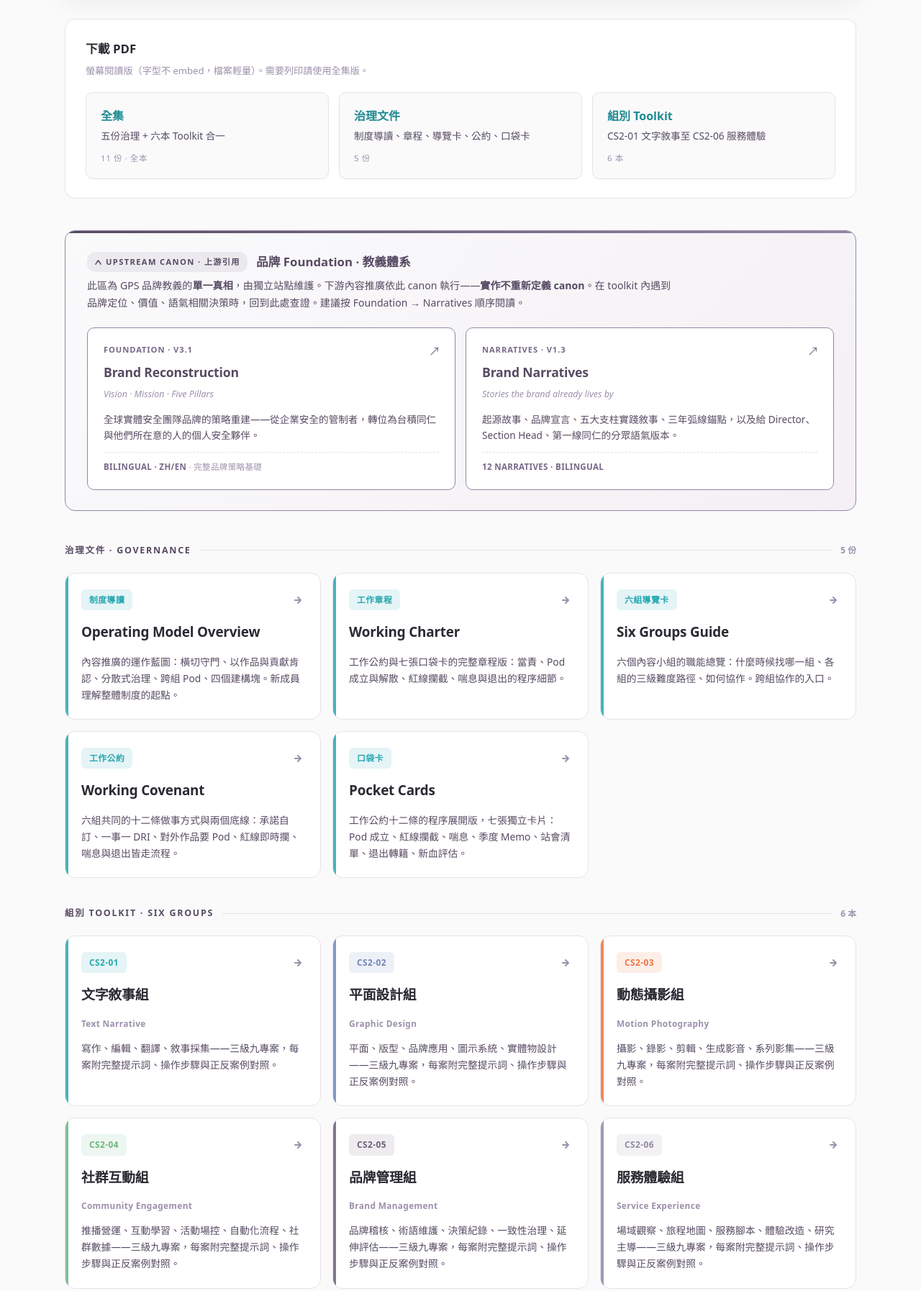
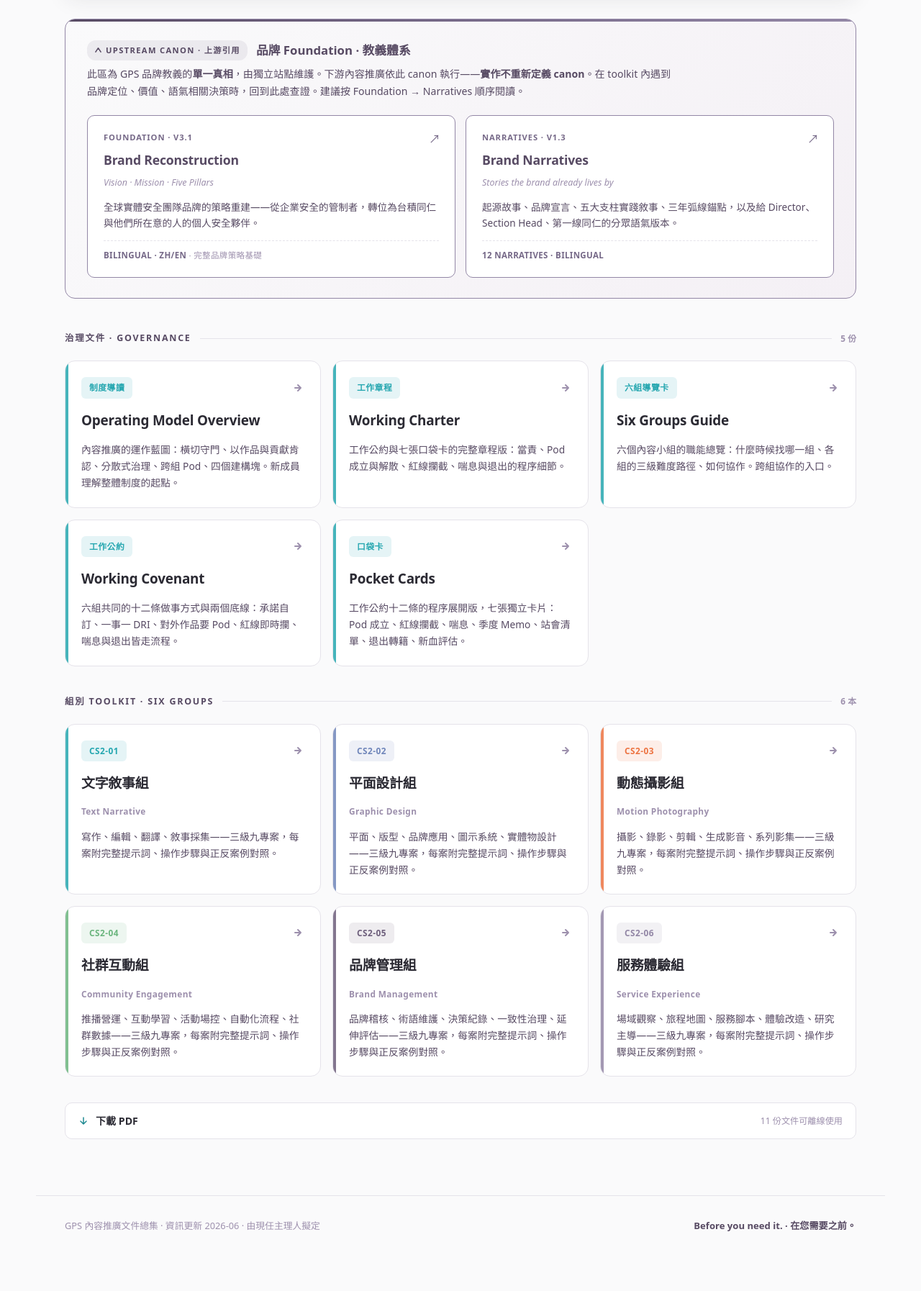
Before and after one commit to Rockie-9/gps-content-promotion, an Astro site: page / in a window 1280 px wide. Shown: the part 380-2174 px from the top of the page at 72% size. After the commit the page ends 2145 px from the top, so only its background shows below. Built offline with nearby package versions, Linux system fonts and the light colour scheme; Astro itself is replaced by a stand-in of ours.

Commit message:
Add files via upload

```diff
--- a/src/pages/index.astro
+++ b/src/pages/index.astro
@@ -44,28 +44,6 @@ const tkCards = toolkits.map(t => ({
   <main id="main">
     <section class="search-section">
       <div id="search" class="search-mount"></div>
-    </section>
-
-    <section class="pdf-section">
-      <h2 class="section-title">下載 PDF</h2>
-      <p class="section-hint">螢幕閱讀版（字型不 embed，檔案輕量）。需要列印請使用全集版。</p>
-      <div class="pdf-grid">
-        <a href={`${baseUrl}pdf/full-set.pdf`} class="pdf-tile" download>
-          <div class="pdf-tile-label">全集</div>
-          <div class="pdf-tile-desc">五份治理 + 六本 Toolkit 合一</div>
-          <div class="pdf-tile-meta">11 份 · 全本</div>
-        </a>
-        <a href={`${baseUrl}pdf/governance.pdf`} class="pdf-tile" download>
-          <div class="pdf-tile-label">治理文件</div>
-          <div class="pdf-tile-desc">制度導讀、章程、導覽卡、公約、口袋卡</div>
-          <div class="pdf-tile-meta">5 份</div>
-        </a>
-        <a href={`${baseUrl}pdf/toolkits.pdf`} class="pdf-tile" download>
-          <div class="pdf-tile-label">組別 Toolkit</div>
-          <div class="pdf-tile-desc">CS2-01 文字敘事至 CS2-06 服務體驗</div>
-          <div class="pdf-tile-meta">6 本</div>
-        </a>
-      </div>
     </section>
 
     <section class="upstream-section">
@@ -141,6 +119,30 @@ const tkCards = toolkits.map(t => ({
         ))}
       </div>
     </section>
+
+    <details class="pdf-mini">
+      <summary class="pdf-mini-summary">
+        <svg viewBox="0 0 14 14" fill="none" stroke="currentColor" stroke-width="1.5" aria-hidden="true">
+          <path d="M7 2 L7 10 M3 7 L7 11 L11 7" stroke-linecap="round" stroke-linejoin="round"/>
+        </svg>
+        <span class="pdf-mini-title">下載 PDF</span>
+        <span class="pdf-mini-meta">11 份文件可離線使用</span>
+      </summary>
+      <div class="pdf-mini-grid">
+        <a href={`${baseUrl}pdf/full-set.pdf`} class="pdf-mini-tile" download>
+          <span class="pdf-mini-label">全集</span>
+          <span class="pdf-mini-desc">五份治理 + 六本 Toolkit · 11 份</span>
+        </a>
+        <a href={`${baseUrl}pdf/governance.pdf`} class="pdf-mini-tile" download>
+          <span class="pdf-mini-label">治理文件</span>
+          <span class="pdf-mini-desc">制度導讀、章程、導覽卡、公約、口袋卡 · 5 份</span>
+        </a>
+        <a href={`${baseUrl}pdf/toolkits.pdf`} class="pdf-mini-tile" download>
+          <span class="pdf-mini-label">組別 Toolkit</span>
+          <span class="pdf-mini-desc">CS2-01 至 CS2-06 · 6 本</span>
+        </a>
+      </div>
+    </details>
   </main>
 
   <footer class="site-footer">
@@ -256,60 +258,86 @@ main {
   border: 1px solid var(--line);
 }
 
-.pdf-section {
-  margin-bottom: 44px;
-  padding: 26px 28px;
+/* ===== 下載 PDF（精簡摺疊版，置於頁底） ===== */
+.pdf-mini {
+  margin: 36px 0 8px;
+  padding: 0;
   background: var(--surface);
   border: 1px solid var(--line);
-  border-radius: var(--radius-lg);
+  border-radius: var(--radius);
+  overflow: hidden;
+  transition: border-color var(--transition);
 }
-.section-title {
-  font-size: 1.05rem;
-  font-weight: 800;
+.pdf-mini[open] {
+  border-color: var(--turquoise);
+}
+.pdf-mini-summary {
+  display: flex;
+  align-items: center;
+  gap: 10px;
+  padding: 12px 18px;
+  cursor: pointer;
+  font-size: .88rem;
   color: var(--ink);
-  margin-bottom: 4px;
+  list-style: none;
+  user-select: none;
+  transition: background var(--transition);
 }
-.section-hint {
-  font-size: .82rem;
+.pdf-mini-summary::-webkit-details-marker { display: none; }
+.pdf-mini-summary:hover {
+  background: var(--paper);
+}
+.pdf-mini-summary svg {
+  width: 14px;
+  height: 14px;
+  color: var(--turquoise-700);
+  flex-shrink: 0;
+  transition: transform var(--transition);
+}
+.pdf-mini[open] .pdf-mini-summary svg {
+  transform: rotate(180deg);
+}
+.pdf-mini-title {
+  font-weight: 700;
+  color: var(--ink);
+}
+.pdf-mini-meta {
+  font-size: .76rem;
   color: var(--muted);
-  margin-bottom: 18px;
+  margin-left: auto;
 }
-.pdf-grid {
+.pdf-mini-grid {
   display: grid;
-  grid-template-columns: repeat(auto-fit, minmax(240px, 1fr));
-  gap: 14px;
+  grid-template-columns: repeat(auto-fit, minmax(220px, 1fr));
+  gap: 8px;
+  padding: 0 12px 12px;
 }
-.pdf-tile {
+.pdf-mini-tile {
   display: block;
-  padding: 18px 20px;
+  padding: 12px 14px;
   background: var(--paper);
   border: 1px solid var(--line);
-  border-radius: var(--radius);
+  border-radius: 8px;
   text-decoration: none;
   color: var(--ink);
-  transition: transform var(--transition), box-shadow var(--transition), border-color var(--transition);
+  transition: border-color var(--transition), transform var(--transition);
 }
-.pdf-tile:hover {
-  transform: translateY(-2px);
+.pdf-mini-tile:hover {
   border-color: var(--turquoise);
-  box-shadow: var(--shadow);
+  transform: translateY(-1px);
 }
-.pdf-tile-label {
-  font-size: 1rem;
-  font-weight: 800;
+.pdf-mini-label {
+  display: block;
+  font-size: .86rem;
+  font-weight: 700;
   color: var(--turquoise-700);
-  margin-bottom: 4px;
+  margin-bottom: 2px;
 }
-.pdf-tile-desc {
-  font-size: .85rem;
-  color: var(--ink-soft);
-  margin-bottom: 10px;
-  line-height: 1.5;
-}
-.pdf-tile-meta {
-  font-size: .72rem;
+.pdf-mini-desc {
+  display: block;
+  font-size: .74rem;
   color: var(--muted);
-  letter-spacing: .05em;
+  line-height: 1.45;
 }
 
 /* ===== 上游引用區塊 ===== */
```
